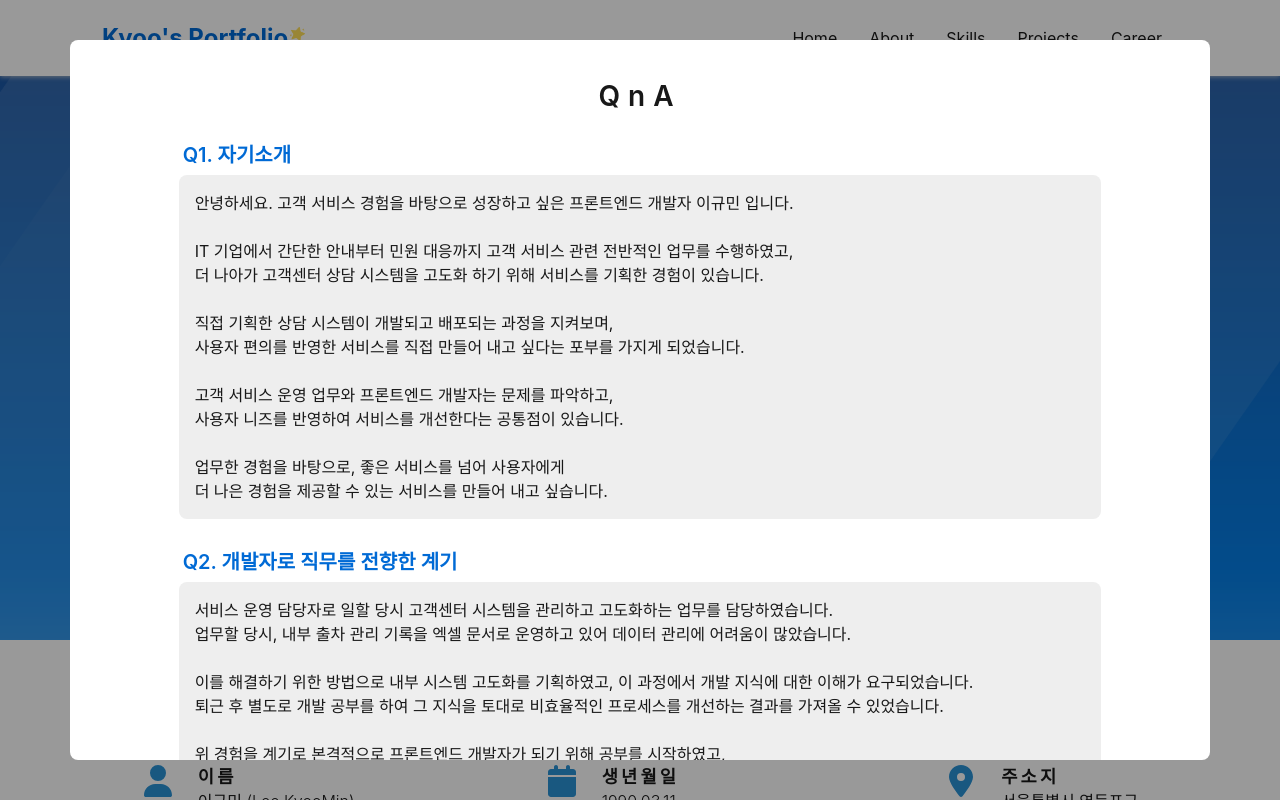
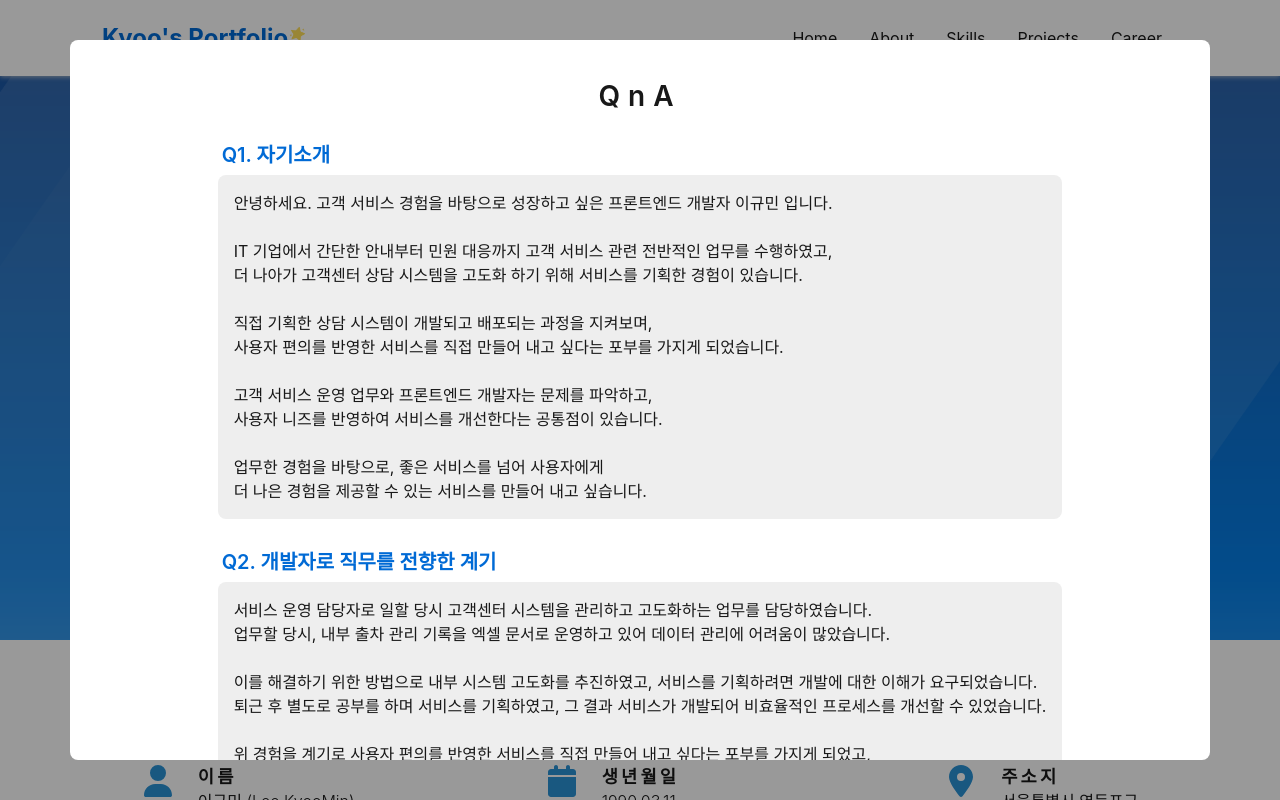
Before and after one commit to Kyoo130/Portfolio, a React (Create React App) app: page / in a window 1280 px wide. Both pictures are taken after a click on the button "더 알아보기". Shown: the top 800 px of the page. Built offline with nearby package versions, Linux system fonts and the light colour scheme; a web font is replaced by a local one.

Commit message:
:adhesive_bandage: QnA 일부 내용 수정

```diff
--- a/src/components/Modal.jsx
+++ b/src/components/Modal.jsx
@@ -123,13 +123,11 @@ const Modal = ({ handleModalOpen }) => {
               서비스 운영 담당자로 일할 당시 고객센터 시스템을 관리하고 고도화하는 업무를 담당하였습니다.{"\n"}
               업무할 당시, 내부 출차 관리 기록을 엑셀 문서로 운영하고 있어 데이터 관리에 어려움이 많았습니다.
               <br /><br />
-              이를 해결하기 위한 방법으로 내부 시스템 고도화를 기획하였고, 이 과정에서 개발 지식에 대한 이해가 요구되었습니다.{"\n"}
-              퇴근 후 별도로 개발 공부를 하여 그 지식을 토대로 비효율적인 프로세스를 개선하는 결과를 가져올 수 있었습니다.
+              이를 해결하기 위한 방법으로 내부 시스템 고도화를 추진하였고, 서비스를 기획하려면 개발에 대한 이해가 요구되었습니다.{"\n"}
+              퇴근 후 별도로 공부를 하며 서비스를 기획하였고, 그 결과 서비스가 개발되어 비효율적인 프로세스를 개선할 수 있었습니다.
               <br /><br />
-              위 경험을 계기로 본격적으로 프론트엔드 개발자가 되기 위해 공부를 시작하였고,{"\n"}
-              개발이란 것이 노력한 만큼 결과물을 만들어 낼 수 있다는 점이 흥미롭고, 뜻깊게 다가왔습니다.
-              <br /><br />
-              많은 고민 끝에 다니던 직장을 퇴사한 후 프론트엔드 개발자가 되기 위해 부트캠프에 참여하며 지금까지 개발 공부를 이어가고 있습니다.
+              위 경험을 계기로 사용자 편의를 반영한 서비스를 직접 만들어 내고 싶다는 포부를 가지게 되었고,{"\n"}
+              많은 고민 끝에 다니던 직장을 퇴사하고 프론트엔드 개발자가 되기 위해 도전을 시작하게 되었습니다.
             </Contents>
           </li>
           <li>
```
